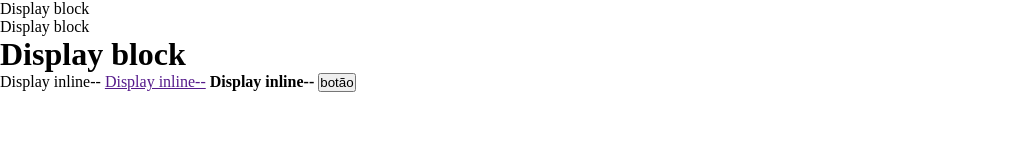
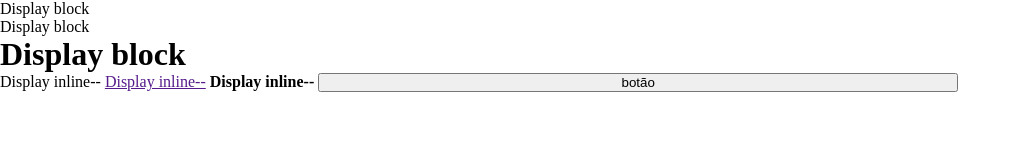
Before and after one commit to Elaine966/position, a plain HTML site: page index.html in a window 1280 px wide. Shown: the whole page, without its empty margins (0-1021 px from the left). Drawn offline with Linux system fonts and the light colour scheme.

Commit message:
add botão

```diff
--- a/index.html
+++ b/index.html
@@ -24,7 +24,7 @@
     <strong>Display inline--</strong>
 
     <!--Display inline blocks-->
-    <button>botão</button>
+    <button style="width: 50%;">botão</button>
 
 </body>
 </html>
```
